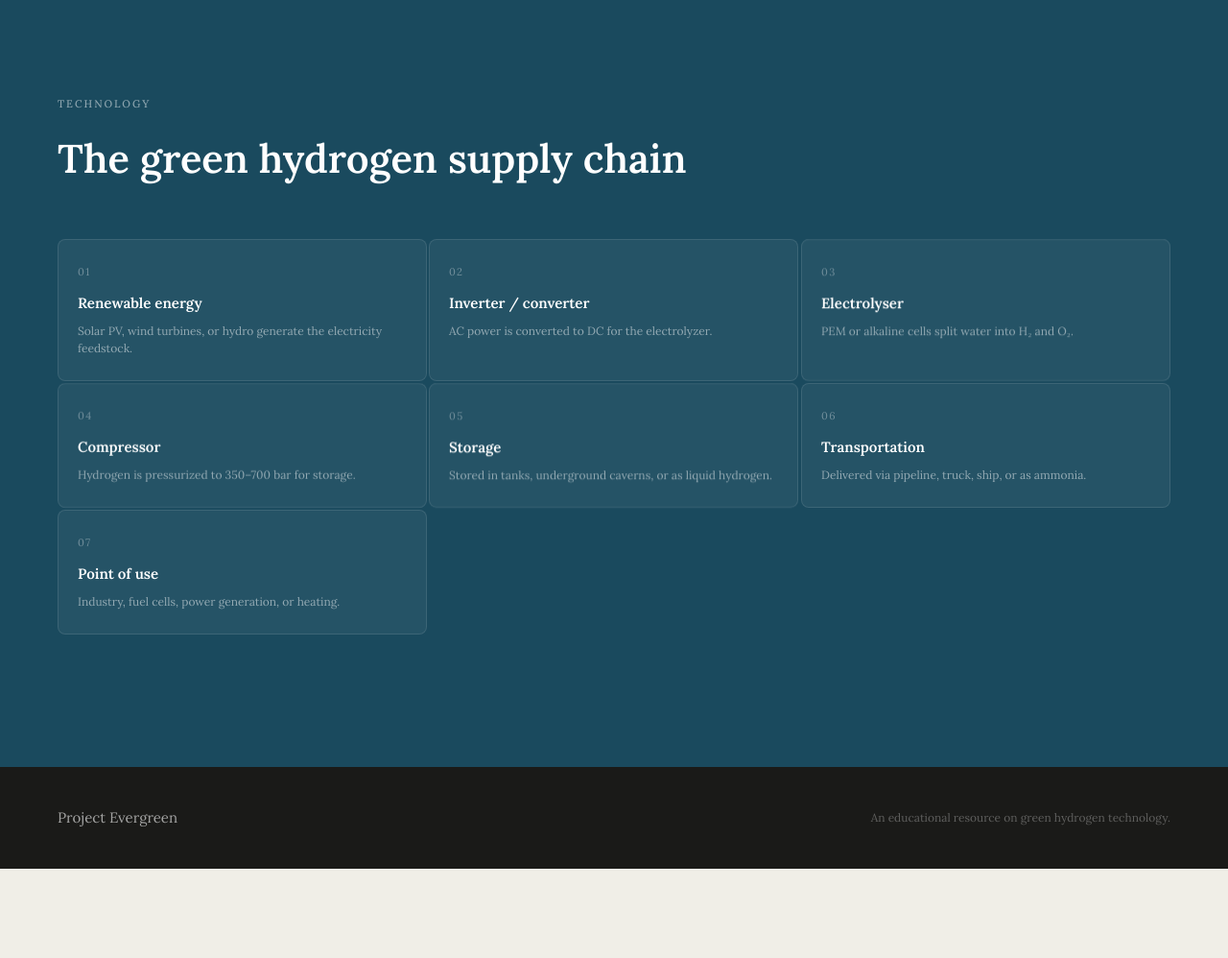
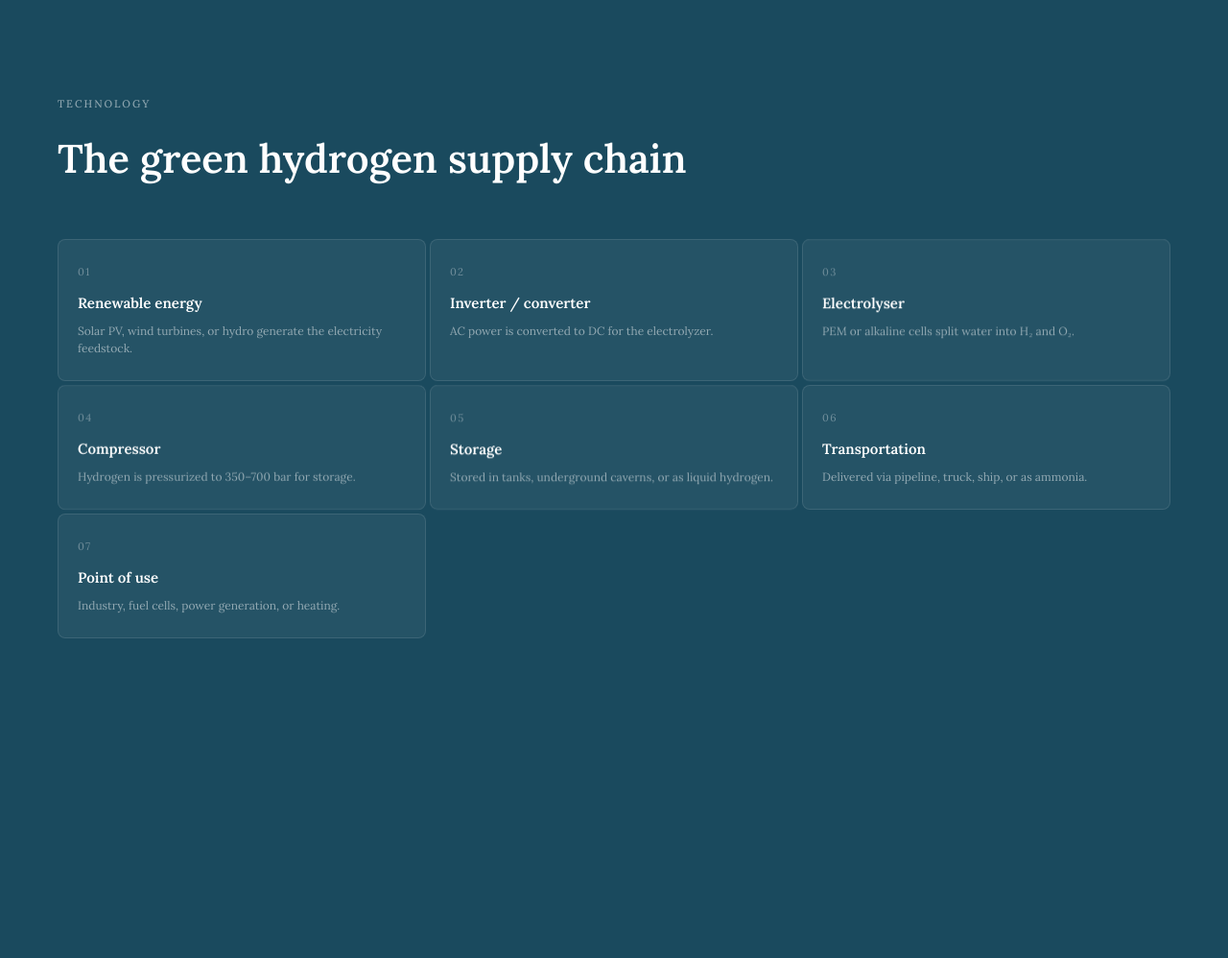
Before and after one commit to emilytieu/Project-Evergreen, a Flask app: page / in a window 1280 px wide. Shown: the part 3200-4198 px from the top of the page at 96% size. Before the commit the page ends 4105 px from the top, so only its background shows below. Run offline with Flask 3, Linux system fonts and the light colour scheme; data that the repository does not hold is empty.

Commit message:
increased pipeline cards
Co-authored-by: Copilot <copilot@github.com>

```diff
--- a/static/style.css
+++ b/static/style.css
@@ -492,7 +492,7 @@ button:active {
   padding: 100px 60px;
   background: var(--accent);
   color: var(--white);
-  min-height: 100svh;
+  min-height: 125svh;
   justify-content: center;
   align-items: center;
 }
@@ -503,7 +503,7 @@ button:active {
 .pipeline-steps {
   display: grid;
   grid-template-columns: repeat(auto-fit, minmax(300px, 1fr));
-  gap: 2px;
+  gap: 4px;
   margin-top: 48px;
 }
 
```
Also changed, not shown: static/explorer.css (+5 -2 lines).
